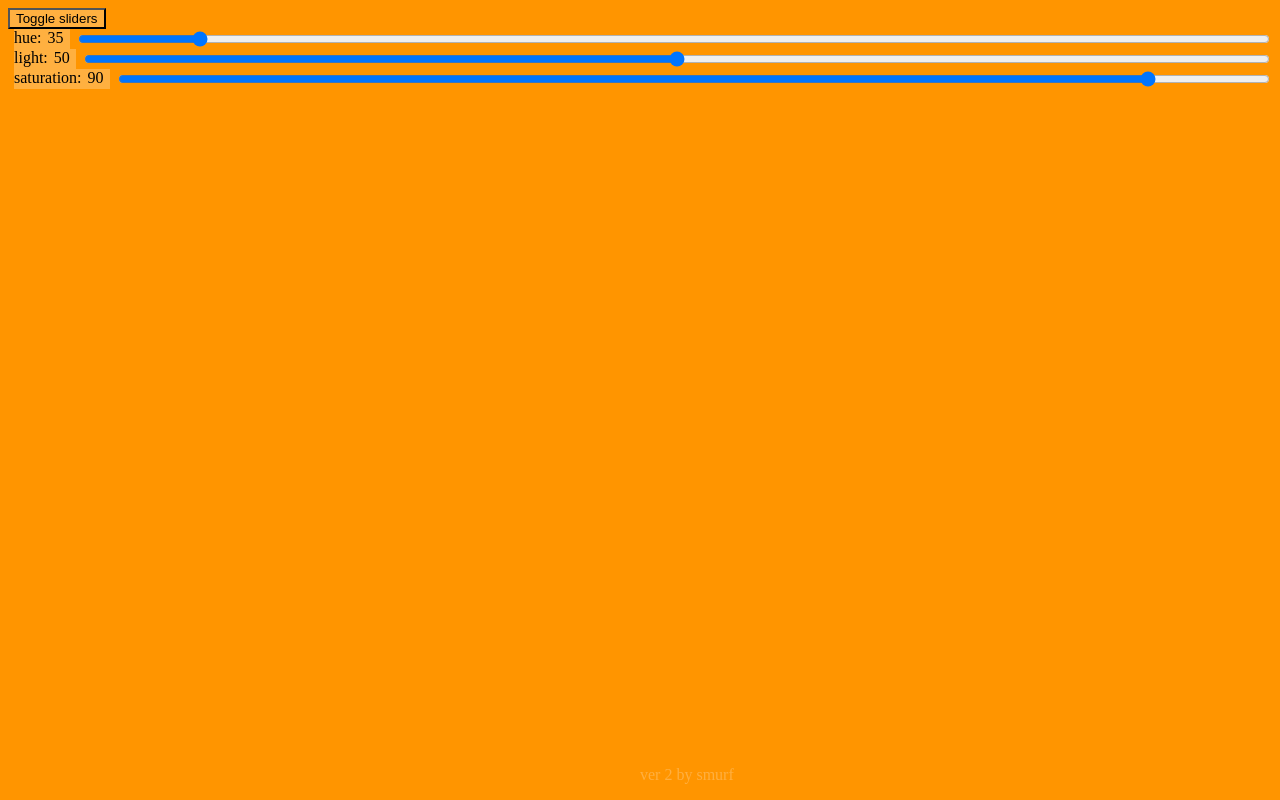
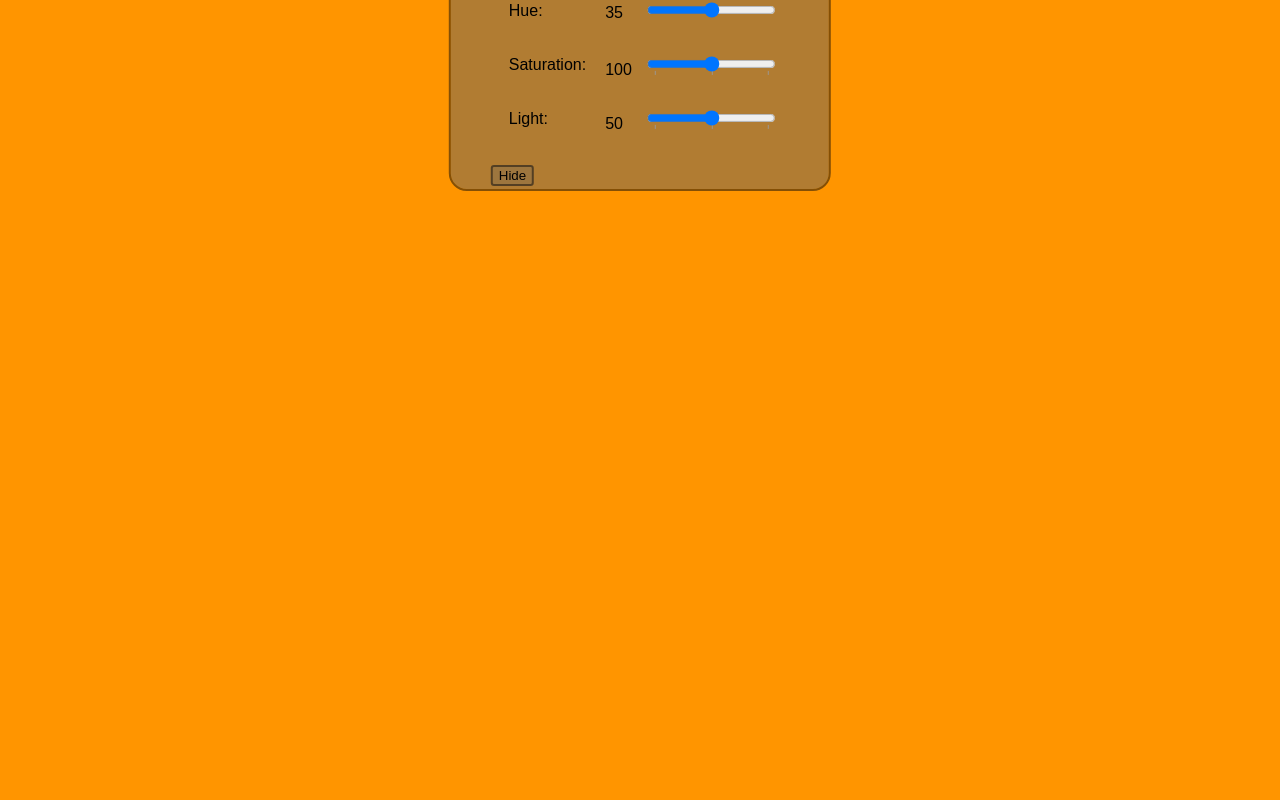
Before and after one commit to ASmurf42/ASmurf42.github.io, a plain HTML site: page index.html in a window 1280 px wide. Drawn offline with Linux system fonts and the light colour scheme.

Commit message:
tmp major rework

```diff
--- a/index.html
+++ b/index.html
@@ -2,78 +2,47 @@
 <html>
 	<head>
 		<title>Orange!</title>
+		<link rel="stylesheet" href="style.css">
 	</head>
-	<body>
-		<button onclick="myFunction()" style="background-color:rgba(255, 255, 255, 0.25)">Toggle sliders</button>
+	<body onload="updateColor(true)">
+		<main>
+			<div id="collapsable">
 
-		<div id="slidecontainer">
-			<div><span>hue:  <div id="hue_num">35</div></span><input type="range" step="1" min="0" max="359" value="35" class="slider" id="hue"></div>
-			<div><span>light:  <div id="light_num">50</div></span><input type="range" step="1" min="0" max="100" value="50" class="lightness_slider" id="lightness"></div>
-			<div><span>saturation:  <div id="sat_num">90</div></span><input type="range" step="1" min="0" max="100" value="90" class="saturation_slider" id="saturation"></div>
-		</div>
+				<table>
+					<tr>
+						<td><p>Hue:</p></td>
+						<td>
+							<span id="hue-value"></span>
+							<input id="hue" type="range" max="360" oninput="updateSlider(this, 'hue-value')">
+						</td>
+					</tr>
 
-		<script>
+					<tr>
+						<td><p>Saturation:</p></td>
+						<td>
+							<span id="sat-value"></span>
+							<input id="sat" type="range" list="0-100" oninput="updateSlider(this, 'sat-value')">
+						</td>
+					</tr>
 
-			function myFunction() {
-				let x = document.getElementById("slidecontainer");
+					<tr>
+						<td><p>Light:</p></td>
+						<td>
+							<span id="light-value"></span>
+							<input id="light" type="range" list="0-100" oninput="updateSlider(this, 'light-value')">
+						</td>
+					</tr>
 
-				if (x.style.display == "none") {
-					x.style.display = "inherit";
-				}
-				else {
-					x.style.display = "none";
-				}
-			}
-
-			var slider = document.getElementById("hue");
-			var lightness_slider = document.getElementById("lightness");
-			var saturation_slider = document.getElementById("saturation");
-
-			var hue_ = slider.value;
-			var light_ = lightness_slider.value;
-			var sat_ = saturation_slider.value;
-
-			slider.oninput = function haha() {
-				hue_ = slider.value;
-				light_ = lightness_slider.value;
-				sat_ = saturation_slider.value;
-				document.body.style.backgroundColor = "hsl(" + hue_ + ", " + sat_ + "%, " + light_ + "%)";
-				document.getElementById("hue_num").textContent=hue_;
-			}
-			lightness_slider.oninput = function haha() {
-				hue_ = slider.value;
-				light_ = lightness_slider.value;
-				sat_ = saturation_slider.value;
-				document.body.style.backgroundColor = "hsl(" + hue_ + ", " + sat_ + "%, " + light_ + "%)";
-				document.getElementById("light_num").textContent=light_;
-			}
-			saturation_slider.oninput = function haha() {
-				hue_ = slider.value;
-				light_ = lightness_slider.value;
-				sat_ = saturation_slider.value;
-				document.body.style.backgroundColor = "hsl(" + hue_ + ", " + sat_ + "%, " + light_ + "%)";
-				document.getElementById("sat_num").textContent=sat_;
-			}
-		</script>
-		<style>
-			body {
-				background-color: rgb(255, 149, 0);
-			}
-			#slidecontainer div {
-				display: flex;
-			}
-			input {
-				width: 100%;
-			}
-			span {
-				background-color: rgba(255, 255, 255, 0.25);
-				display: flex;
-			}
-			span, span div {
-				margin: 0 6px 0 6px;
-			}
-
-		</style>
-		<p style="position: absolute; bottom: 0%; left: 50%; color: rgba(255, 255, 255, 0.25);">ver 2 by smurf</p>
+					<datalist id="0-100">
+						<option value="0"></option>
+						<option value="50"></option>
+						<option value="100"></option>
+					</datalist>
+				</table>
+			</div>
+			<br>
+			<button onclick="toggleColapse()">Hide</button>
+		</main>
 	</body>
+	<script src="script.js"></script>
 </html>
--- /dev/null
+++ b/script.js
@@ -0,0 +1,38 @@
+let lightNumber = document.querySelector("#light-value");
+let hueNumber = document.querySelector("#hue-value");
+let satNumber = document.querySelector("#sat-value");
+
+let hueSlider = document.querySelector("#hue");
+let satSlider = document.querySelector("#sat");
+let lightSlider = document.querySelector("#light");
+
+
+
+hueNumber.innerHTML = 35;
+satNumber.innerHTML = 100;
+lightNumber.innerHTML = 50;
+
+console.log("hello");
+updateColor();
+
+
+function updateSlider(obj, display) {
+    display = document.querySelector('#' + display);
+    display.innerHTML = obj.value;
+    updateColor();
+}
+
+function updateColor(start) {
+    document.body.style.backgroundColor = "hsl(" +
+    hueSlider.value +
+    "," + satSlider.value +
+    "%," + lightSlider.value +
+    "%)";
+    if (start) {
+        document.body.style.backgroundColor = "hsl(35,100%,50%)";
+    }
+}
+
+updateColor(true);
+
+console.log(document.body.style.backgroundColor)
--- /dev/null
+++ b/style.css
@@ -0,0 +1,39 @@
+body, html {
+    margin: 0;
+    padding: 0;
+    font-family: Arial, Helvetica, sans-serif;
+}
+p {
+    font-family: Arial, Helvetica, sans-serif;
+}
+
+main {
+    position: absolute;
+    top: 10%;
+    left: 50%;
+    transform: translate(-50%,-50%);
+    background-color: rgba(100,100,100,0.5);
+    padding: 0.75rem 3rem 0.2rem 2.5rem;
+    border-radius: 1rem;
+    outline: 2px solid rgba(10, 10, 10, 0.5);
+}
+#collapsable {
+    display: flex;
+    flex-direction: column;
+}
+button {
+    border: 2px solid rgba(10, 10, 10, 0.5);
+    background-color: rgba(100,100,100,0.25);
+    border-radius: 0.2rem;
+}
+td {
+    padding-left: 1rem;
+}
+input {
+    margin-bottom: -3px;
+}
+td span {
+    min-width: 4ch;
+    max-width: 4ch;
+    display: inline-block;
+}
```
